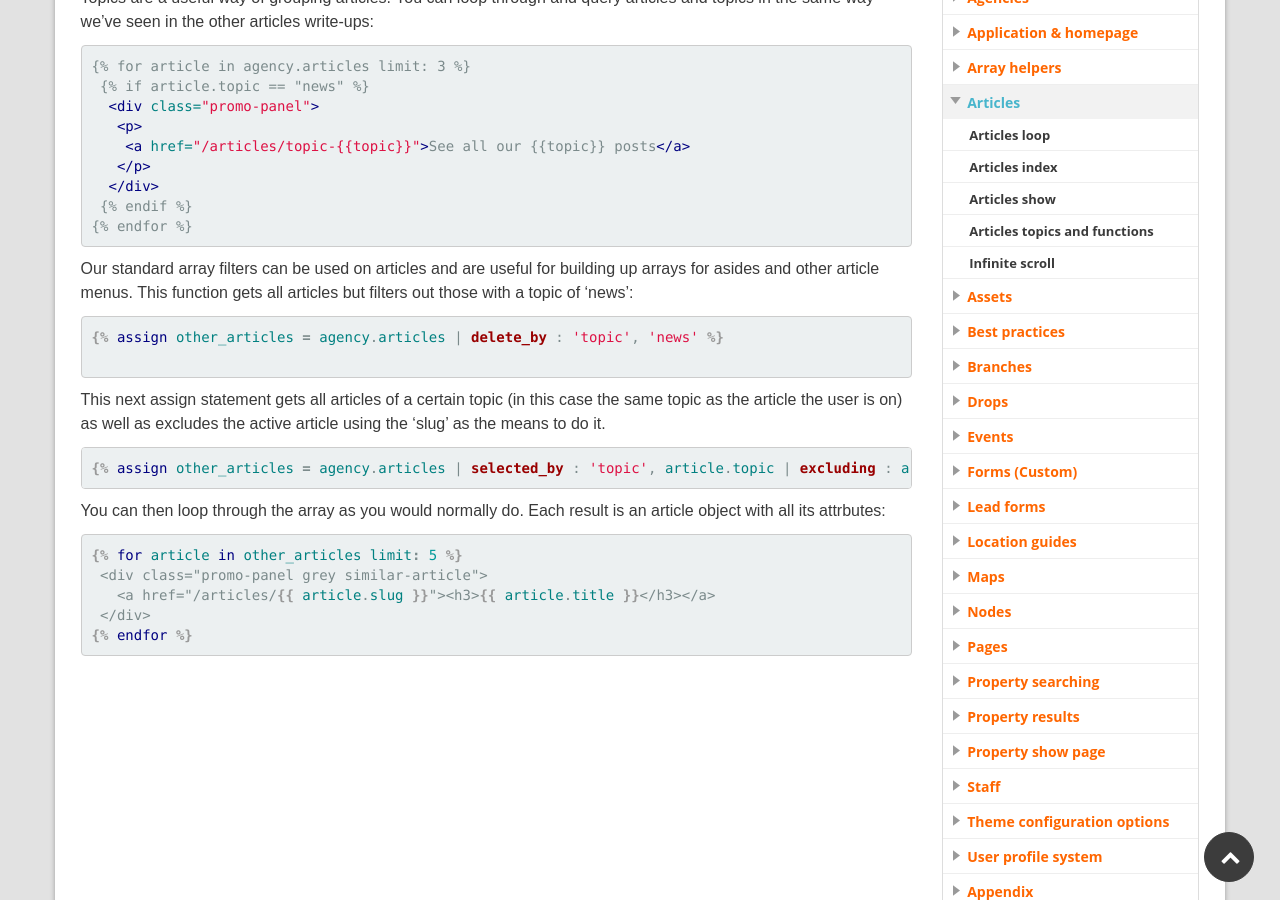
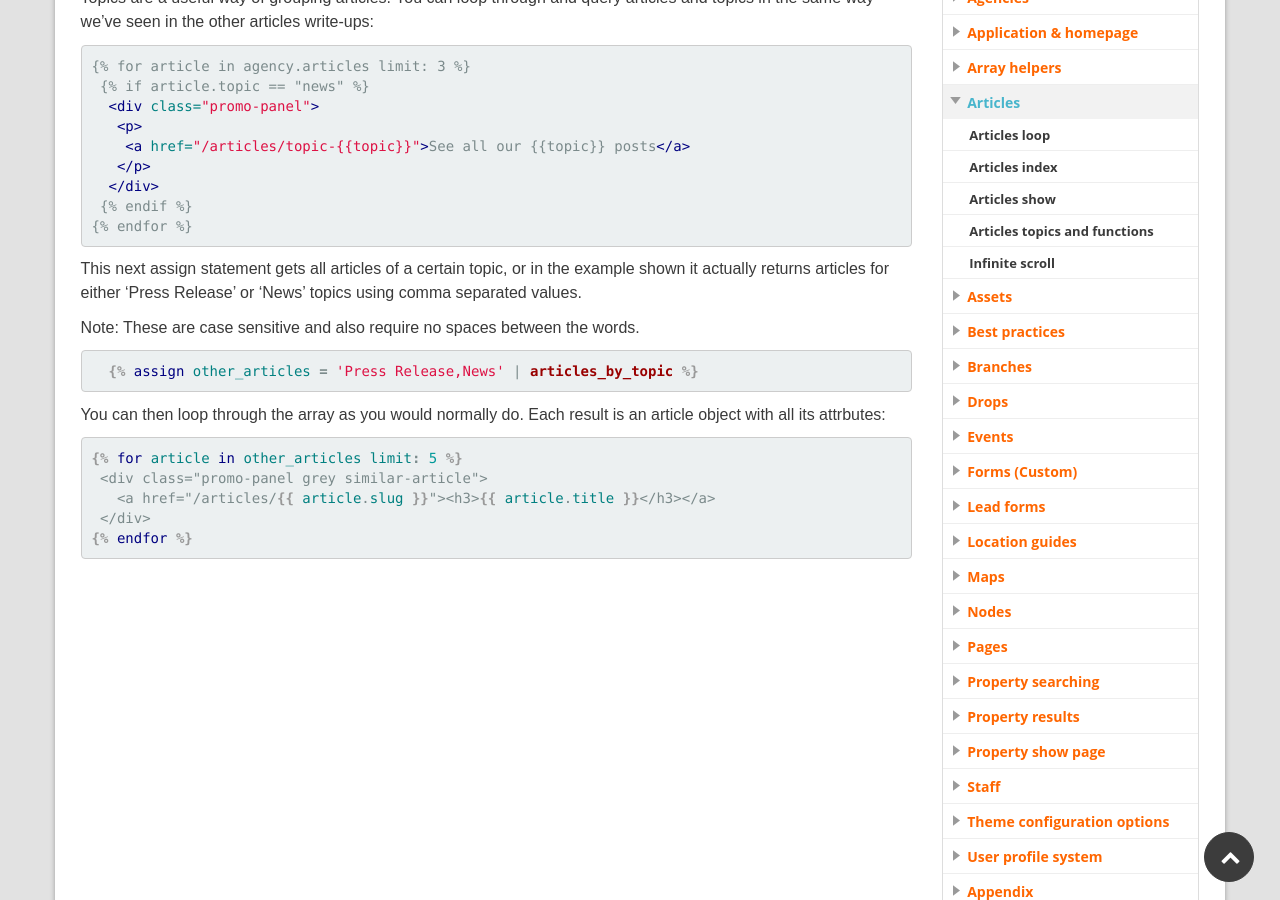
Before and after one commit to homeflow/homeflow.github.io, a Jekyll site: the page built from _posts/articles/2015-04-02-article-topics-functions.md, in a window 1280 px wide and 900 px high, scrolled down 432 px. Built offline with Jekyll 4.4.1, drawn with Linux system fonts in a browser that asks for light colours.

Commit message:
Articles update

```diff
--- a/_posts/articles/2015-04-02-article-topics-functions.md
+++ b/_posts/articles/2015-04-02-article-topics-functions.md
@@ -22,23 +22,13 @@ Topics are a useful way of grouping articles. You can loop through and query art
 {% endraw %}
 {% endhighlight %}
 
-Our standard array filters can be used on articles and are useful for building up arrays for asides and other article menus. This function gets all articles but filters out those with a topic of 'news':
+This next assign statement gets all articles of a certain topic, or in the example shown it actually returns articles for either 'Press Release' or 'News' topics using comma separated values.
+
+Note: These are case sensitive and also require no spaces between the words.
 
 {% highlight liquid %}
 {% raw %}
-
-{% assign other_articles = agency.articles | delete_by : 'topic', 'news' %}
-
-{% endraw %}
-{% endhighlight %}
-
-This next assign statement gets all articles of a certain topic (in this case the same topic as the article the user is on) as well as excludes the active article using the 'slug' as the means to do it.
-
-{% highlight liquid %}
-{% raw %}
-
-{% assign other_articles = agency.articles | selected_by : 'topic', article.topic | excluding : article , 'slug' %}
-
+  {% assign other_articles = 'Press Release,News' | articles_by_topic %}
 {% endraw %}
 {% endhighlight %}
 
```
